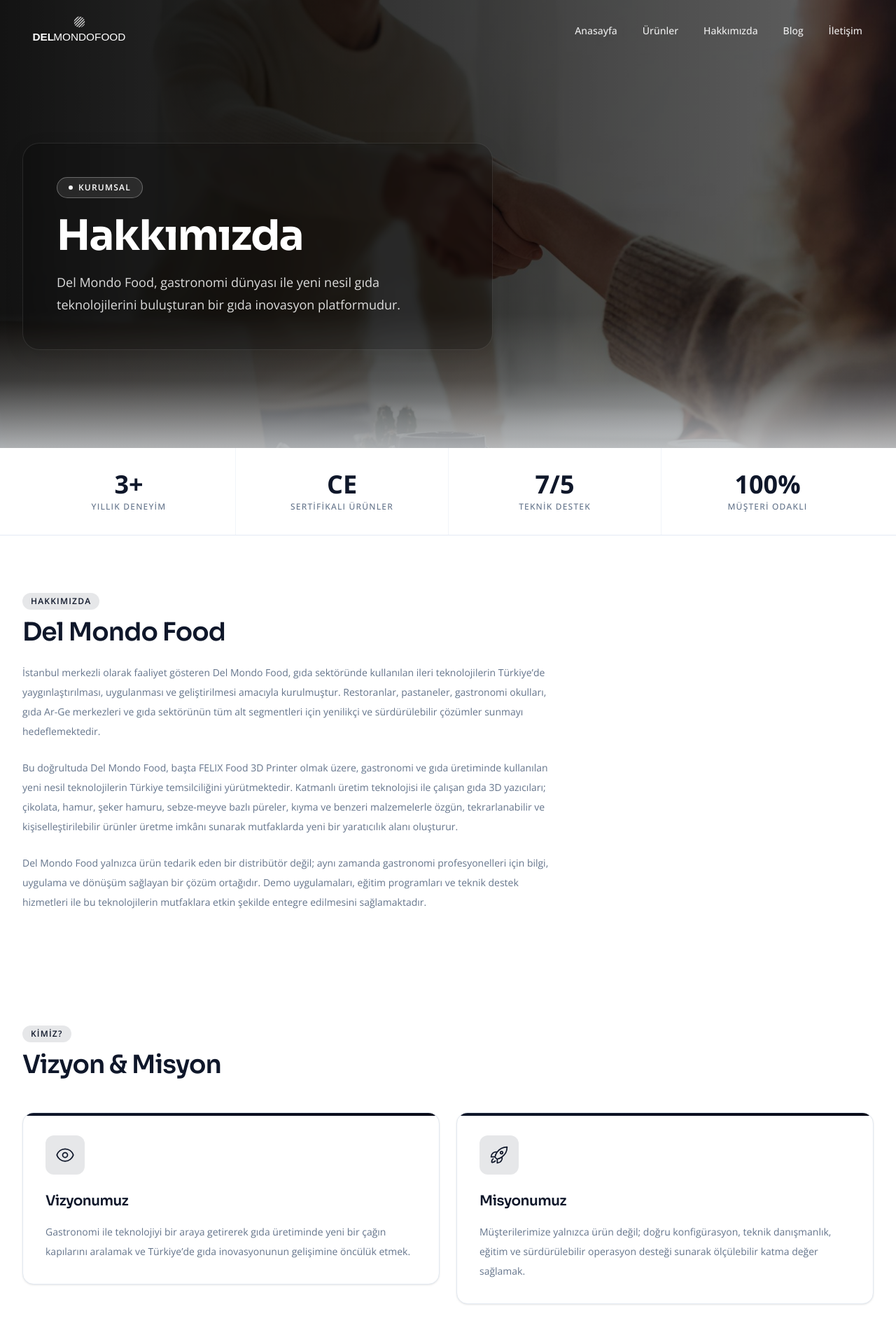
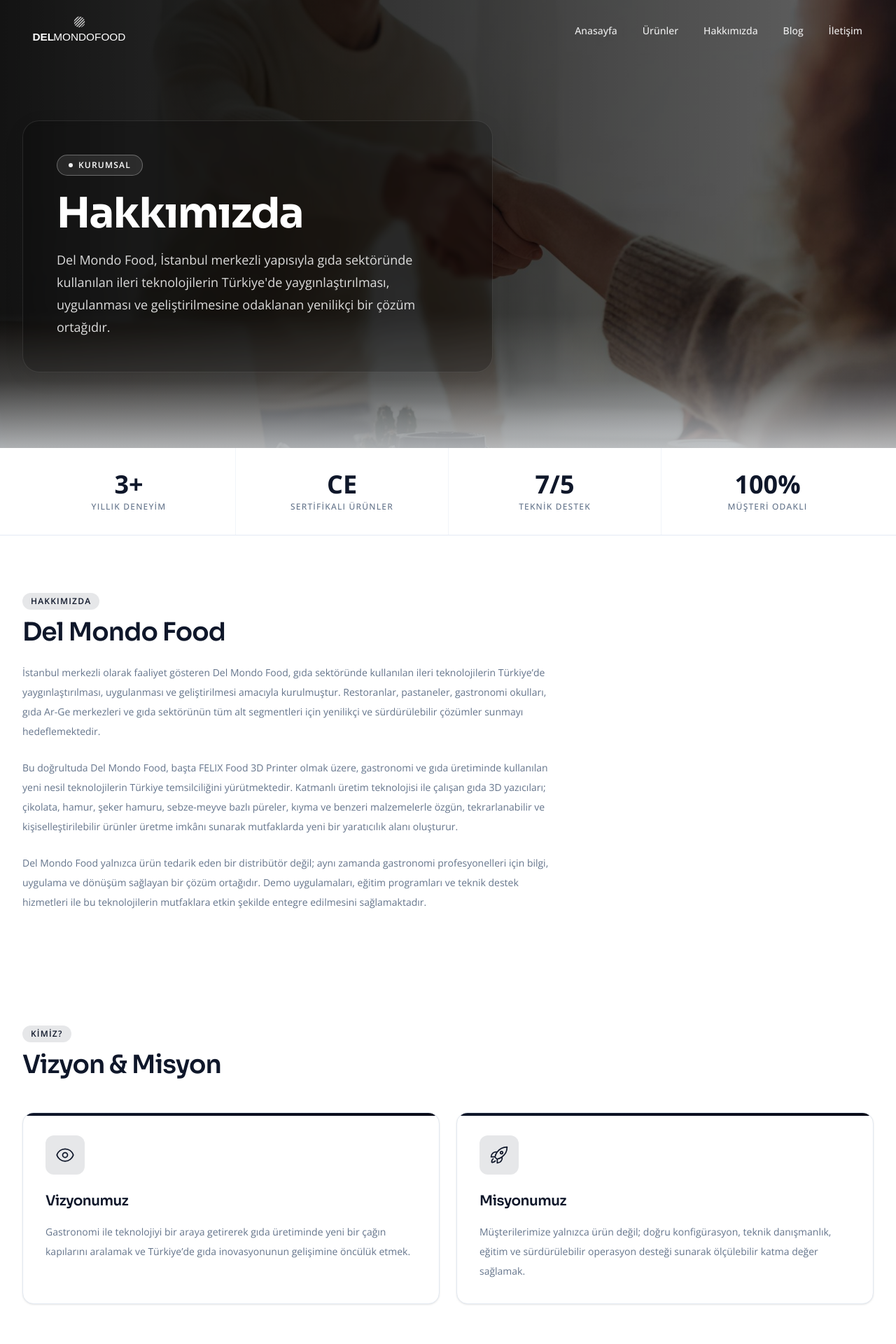
Before and after one commit to delmondo34/delmondo-food-website, a Next.js app: page /about in a window 1280 px wide. Shown: the top 1920 px of the page at 70% size. Built offline with nearby package versions, Linux system fonts and the light colour scheme; a web font is replaced by a local one.

Commit message:
Refine About page layout and copy

```diff
--- a/app/about/page.tsx
+++ b/app/about/page.tsx
@@ -119,8 +119,8 @@
 
         <div className="grid gap-6 md:grid-cols-2">
           {/* Vision */}
-          <AnimateOnScroll variant="fade-left" delay={0}>
-            <article className="group relative overflow-hidden rounded-2xl border border-slate-200 bg-white p-8 shadow-soft transition-all duration-300 hover:-translate-y-1 hover:shadow-elevated">
+          <AnimateOnScroll variant="fade-left" delay={0} className="h-full">
+            <article className="group relative flex h-full flex-col overflow-hidden rounded-2xl border border-slate-200 bg-white p-8 shadow-soft transition-all duration-300 hover:-translate-y-1 hover:shadow-elevated">
               <div className="absolute inset-x-0 top-0 h-1 bg-gradient-to-r from-primary to-primary-dark" />
               <div className="flex h-14 w-14 items-center justify-center rounded-xl bg-primary/10 transition-colors duration-300 group-hover:bg-primary/20">
                 <svg className="h-7 w-7 text-primary" fill="none" viewBox="0 0 24 24" stroke="currentColor" strokeWidth={1.5}>
@@ -134,8 +134,8 @@
           </AnimateOnScroll>
 
           {/* Mission */}
-          <AnimateOnScroll variant="fade-right" delay={120}>
-            <article className="group relative overflow-hidden rounded-2xl border border-slate-200 bg-white p-8 shadow-soft transition-all duration-300 hover:-translate-y-1 hover:shadow-elevated">
+          <AnimateOnScroll variant="fade-right" delay={120} className="h-full">
+            <article className="group relative flex h-full flex-col overflow-hidden rounded-2xl border border-slate-200 bg-white p-8 shadow-soft transition-all duration-300 hover:-translate-y-1 hover:shadow-elevated">
               <div className="absolute inset-x-0 top-0 h-1 bg-gradient-to-r from-primary to-primary-dark" />
               <div className="flex h-14 w-14 items-center justify-center rounded-xl bg-primary/10 transition-colors duration-300 group-hover:bg-primary/20">
                 <svg className="h-7 w-7 text-primary" fill="none" viewBox="0 0 24 24" stroke="currentColor" strokeWidth={1.5}>
--- a/content/site/about.json
+++ b/content/site/about.json
@@ -1,5 +1,5 @@
 {
-  "intro": "Del Mondo Food, gastronomi dünyası ile yeni nesil gıda teknolojilerini buluşturan bir gıda inovasyon platformudur.",
+  "intro": "Del Mondo Food, İstanbul merkezli yapısıyla gıda sektöründe kullanılan ileri teknolojilerin Türkiye'de yaygınlaştırılması, uygulanması ve geliştirilmesine odaklanan yenilikçi bir çözüm ortağıdır.",
   "aboutParagraphs": [
     "İstanbul merkezli olarak faaliyet gösteren Del Mondo Food, gıda sektöründe kullanılan ileri teknolojilerin Türkiye’de yaygınlaştırılması, uygulanması ve geliştirilmesi amacıyla kurulmuştur. Restoranlar, pastaneler, gastronomi okulları, gıda Ar-Ge merkezleri ve gıda sektörünün tüm alt segmentleri için yenilikçi ve sürdürülebilir çözümler sunmayı hedeflemektedir.",
     "Bu doğrultuda Del Mondo Food, başta FELIX Food 3D Printer olmak üzere, gastronomi ve gıda üretiminde kullanılan yeni nesil teknolojilerin Türkiye temsilciliğini yürütmektedir. Katmanlı üretim teknolojisi ile çalışan gıda 3D yazıcıları; çikolata, hamur, şeker hamuru, sebze-meyve bazlı püreler, kıyma ve benzeri malzemelerle özgün, tekrarlanabilir ve kişiselleştirilebilir ürünler üretme imkânı sunarak mutfaklarda yeni bir yaratıcılık alanı oluşturur.",
```
